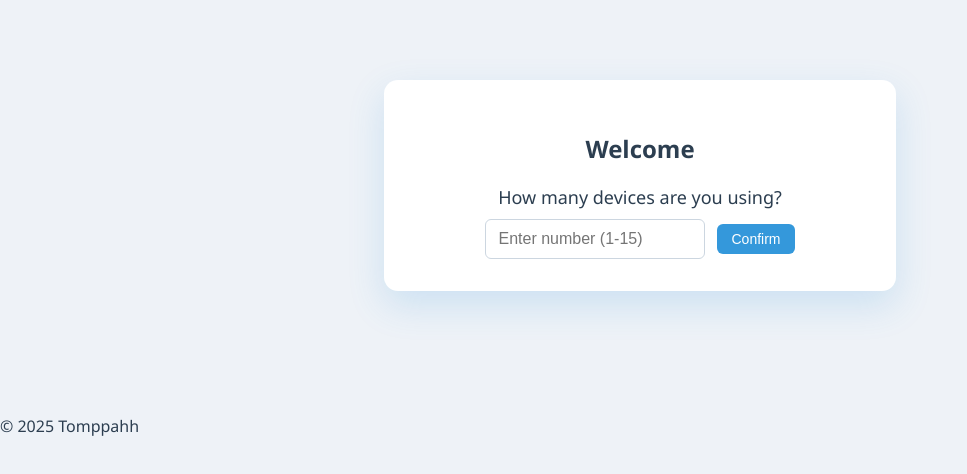
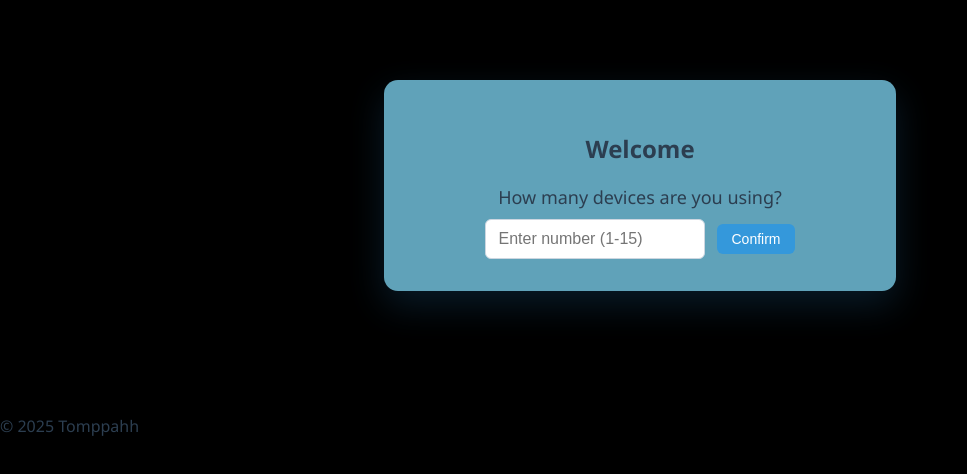
Before and after one commit to Tomppahh/Incoach-Reservation-System, a plain HTML site: page index.html in a window 1280 px wide. Shown: the whole page, without its empty margins (0-967 px from the left). Drawn offline with Linux system fonts and the light colour scheme.

Commit message:
color changes

```diff
--- a/style.css
+++ b/style.css
@@ -1,7 +1,7 @@
 body {
     margin: 0;
     font-family: "Segoe UI", Tahoma, Geneva, Verdana, sans-serif;
-    background-color: #eef2f7;
+    background-color: #000000;
     color: #2c3e50;
 }
 
@@ -43,7 +43,7 @@ button:active {
     justify-content: center;
     align-items: center;
     text-align: center;
-    background-color: white;
+    background-color: rgb(96, 162, 185);
     padding: 32px 36px;
     border-radius: 14px;
     box-shadow: 0 14px 36px rgba(52, 152, 219, 0.18);
```
